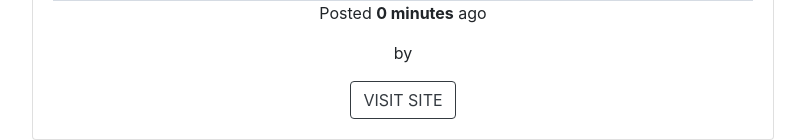
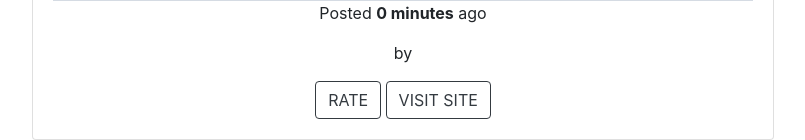
Before and after one commit to KIKIKILOKJ/Awwards, a Django app: page / in a window 1280 px wide. Shown: the part 843-983 px from the top of the page, without its empty margins (38-843 px from the left). Run offline with Django 3.2, Linux system fonts and the light colour scheme; tables that the repository leaves empty hold one stand-in row (values such as "Sample post"); grey boxes marked "Sample" are stand-in pictures; some libraries are stand-ins or nearby versions.

Commit message:
Add the buttton for rate to allow users to rate their projects

```diff
--- a/AWWARDS/templates/index.html
+++ b/AWWARDS/templates/index.html
@@ -15,7 +15,8 @@
                 <img class="img" src="{{projects.image.url}}" alt="Project Pic"style="width:700px;height:700px;">
                 <p>Posted <strong>{{projects.pub_date|timesince}}</strong> ago</p>
                 <p>by <strong>{{user.username}}</strong></p>
-                <a href={{projects.link}}><button class="btn btn-outline-dark" type="submit">VISIT SITE</button></a>
+                <a href={{projects.}}><button class="btn btn-outline-dark" type="submit">RATE</button></a>
+                 <a href={{projects.link}}><button class="btn btn-outline-dark" type="submit">VISIT SITE</button></a>
             </div>
         </div>
         {% endfor %}
```
